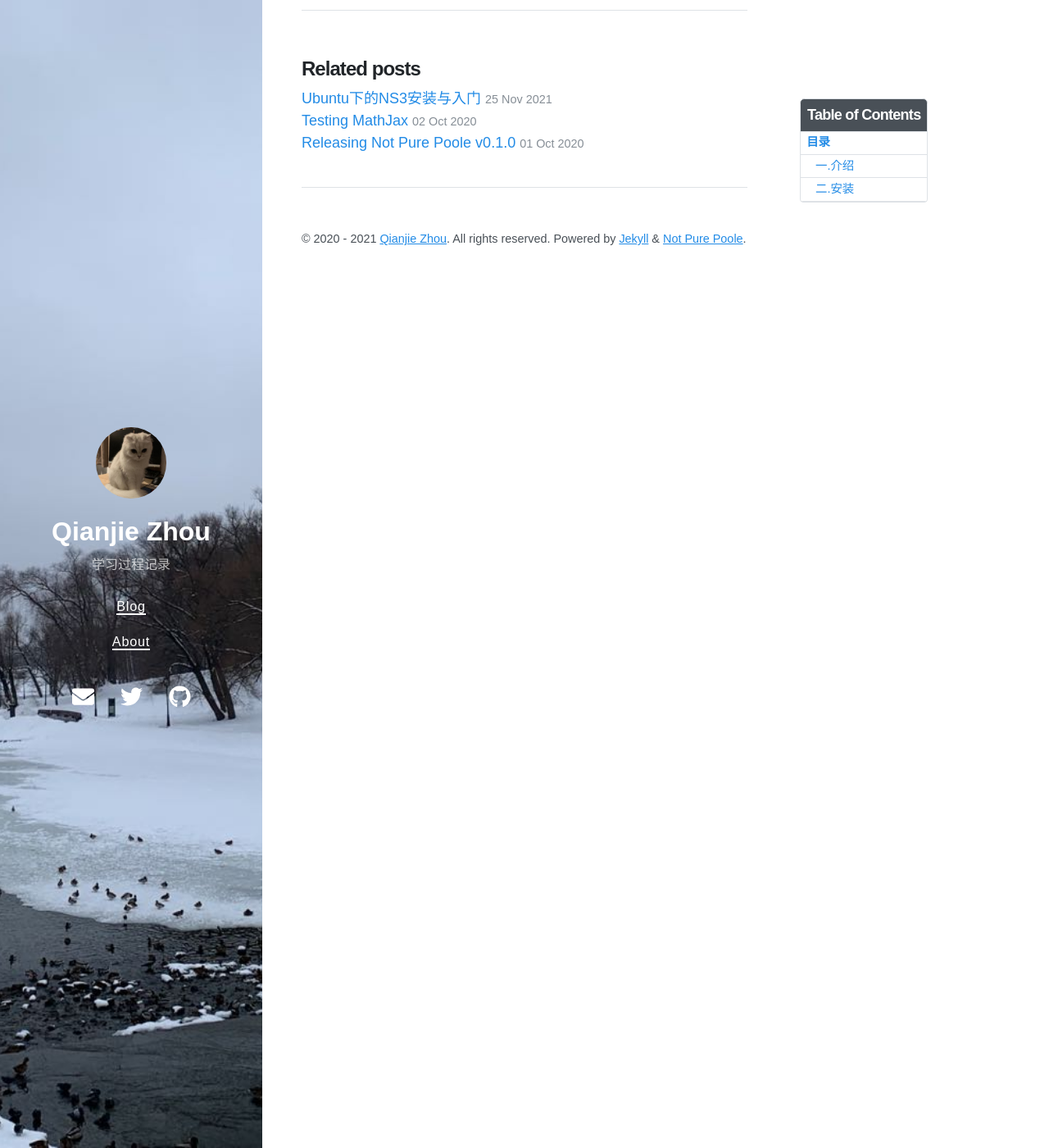
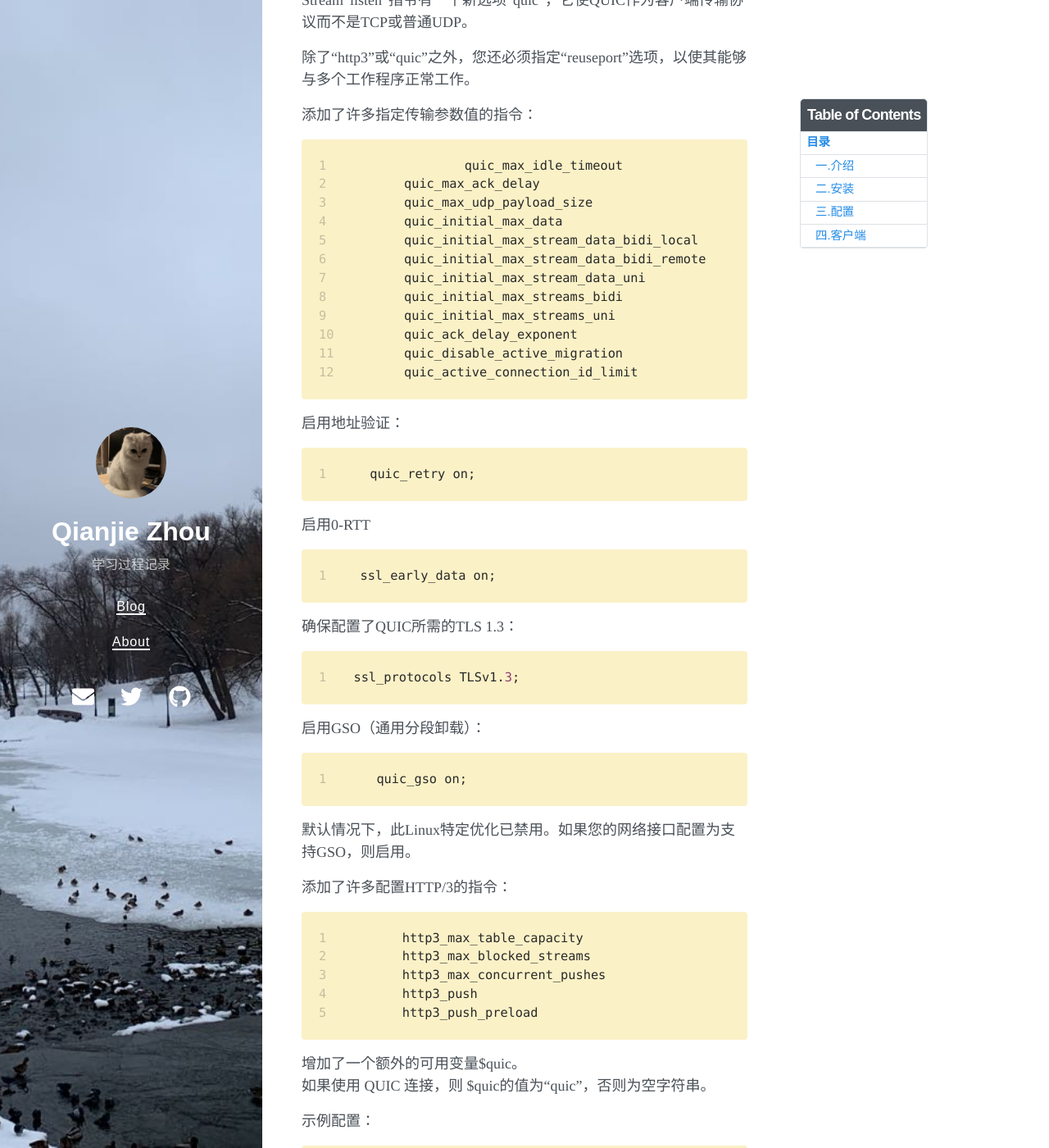
Before and after one commit to qianjiezhou/qianjiezhou.github.io, a Jekyll site: the page built from _posts/2021-11-24-nginx-quic文档.md, in a window 1280 px wide and 1400 px high, scrolled down 2115 px. Shown: the whole window at 82% size. Built offline with Jekyll 4.4.1, drawn with Linux system fonts in a browser that asks for light colours; nearby versions of some CDN libraries; some of the changed text lies outside the part shown.

Commit message:
修改文件: _posts/2021-11-24-nginx-quic文档.md

```diff
--- a/_posts/2021-11-24-nginx-quic文档.md
+++ b/_posts/2021-11-24-nginx-quic文档.md
@@ -73,3 +72,95 @@ $ make
   --with-http_quic_module   - enable QUIC for older HTTP versions
   --with-stream_quic_module - enable QUIC in Stream
 {% endhighlight %}
+
+### 三.配置
+
+HTTP"listen"指令有两个新选项：“http3”和“quic”。\
+“http3”选项在指定端口上通过QUIC启用HTTP/3。\
+“quic”选项在此端口上为旧HTTP版本启动QUIC。
+
+Stream“listen”指令有一个新选项“quic”，它使QUIC作为客户端传输协议而不是TCP或普通UDP。
+
+除了“http3”或“quic”之外，您还必须指定“reuseport”选项，以使其能够与多个工作程序正常工作。
+
+添加了许多指定传输参数值的指令：
+{% highlight js linenos %}
+		quic_max_idle_timeout
+        quic_max_ack_delay
+        quic_max_udp_payload_size
+        quic_initial_max_data
+        quic_initial_max_stream_data_bidi_local
+        quic_initial_max_stream_data_bidi_remote
+        quic_initial_max_stream_data_uni
+        quic_initial_max_streams_bidi
+        quic_initial_max_streams_uni
+        quic_ack_delay_exponent
+        quic_disable_active_migration
+        quic_active_connection_id_limit
+{% endhighlight %}
+
+启用地址验证：
+{% highlight js linenos %}
+quic_retry on;
+{% endhighlight %}
+启用0-RTT
+{% highlight js linenos %}
+ssl_early_data on;
+{% endhighlight %}
+确保配置了QUIC所需的TLS 1.3：
+{% highlight js linenos %}
+ssl_protocols TLSv1.3;
+{% endhighlight %}
+启用GSO（通用分段卸载）：
+{% highlight js linenos %}
+quic_gso on;
+{% endhighlight %}
+默认情况下，此Linux特定优化已禁用。如果您的网络接口配置为支持GSO，则启用。
+
+添加了许多配置HTTP/3的指令：
+{% highlight js linenos %}
+        http3_max_table_capacity
+        http3_max_blocked_streams
+        http3_max_concurrent_pushes
+        http3_push
+        http3_push_preload
+{% endhighlight %}
+
+增加了一个额外的可用变量$quic。\
+如果使用 QUIC 连接，则 $quic的值为“quic”，否则为空字符串。
+
+示例配置：
+{% highlight js linenos %}
+    http {
+        log_format quic '$remote_addr - $remote_user [$time_local] '
+                        '"$request" $status $body_bytes_sent '
+                        '"$http_referer" "$http_user_agent" "$quic"';
+
+        access_log logs/access.log quic;
+
+        server {
+            # for better compatibility it's recommended
+            # to use the same port for quic and https
+            listen 8443 http3 reuseport;
+            listen 8443 ssl;
+
+            ssl_certificate     certs/example.com.crt;
+            ssl_certificate_key certs/example.com.key;
+            ssl_protocols       TLSv1.3;
+
+            location / {
+                # required for browsers to direct them into quic port
+                add_header Alt-Svc 'h3=":8443"; ma=86400';
+            }
+        }
+    }
+{% endhighlight %}
+
+### 四.客户端
+*浏览器
+
+已知可用：Firefox 80+ 和 Chrome 85+（QUIC草案29+）
+
+{% highlight js linenos %}
+
+{% endhighlight %}
```
Also changed, not shown: other parts of _posts/2021-11-24-nginx-quic文档.md (+2 -3 lines).
